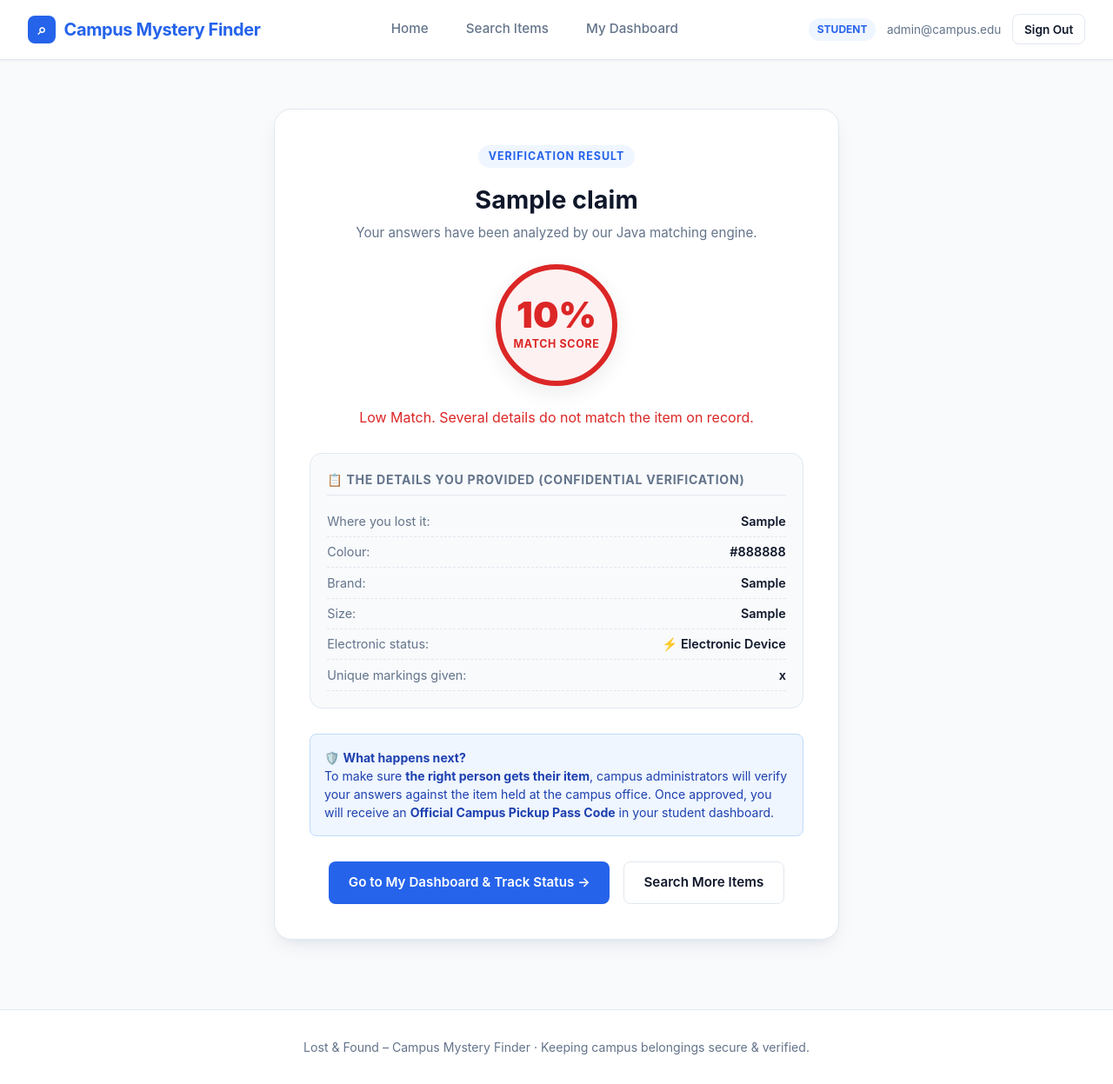
After one commit to Pavankumar-1717/Campus-Mystery-Finder, a Spring Boot app: page /claim/result/1 in a window 1280 px wide. The commit adds this page. Shown: the whole page at 87% size. Run offline with Spring Boot 4, Linux system fonts and the light colour scheme; a user stored in the database is signed in; data comes from the database, SQL or seed files in the repository; tables that the repository leaves empty hold one stand-in row (values such as "Sample post").

Commit message:
Upload project folder

```diff
--- a/src/main/java/com/campus/lostfound/controller/ClaimController.java
+++ b/src/main/java/com/campus/lostfound/controller/ClaimController.java
@@ -53,7 +53,8 @@ public class ClaimController {
     }
 
     /**
-     * Processes claimant's verification answers, scores match, stores claim for admin
+     * Processes claimant's verification answers, scores match, stores claim for admin,
+     * and shows the immediate matching percentage result.
      */
     @PostMapping("/{itemId}")
     public String processClaim(@PathVariable Long itemId,
@@ -66,22 +67,46 @@ public class ClaimController {
 
         try {
             Claim savedClaim = claimService.submitClaim(claim, proofImage, itemId, currentUser.getEmail());
-            int score = savedClaim.getMatchScore();
-
-            String message;
-            if (score >= 75) {
-                message = "Verification submitted! High match score (" + score + "%). Your claim has been prioritized for admin approval.";
-            } else if (score >= 45) {
-                message = "Verification submitted! Moderate match score (" + score + "%). The administrator will review your answers against the object.";
-            } else {
-                message = "Verification submitted! Match score: " + score + "%. The administrator will review your answers.";
-            }
-
-            redirect.addFlashAttribute("success", message);
-            return "redirect:/student/dashboard";
+            return "redirect:/claim/result/" + savedClaim.getId();
         } catch (IllegalArgumentException | IOException ex) {
             redirect.addFlashAttribute("error", "Failed to submit claim: " + ex.getMessage());
             return "redirect:/claim/" + itemId;
         }
     }
+
+    /**
+     * Displays the immediate matching percentage and verification verdict to the lost person.
+     */
+    @GetMapping("/result/{claimId}")
+    public String claimResult(@PathVariable Long claimId, Model model, HttpSession session) {
+        User currentUser = (User) session.getAttribute("currentUser");
+        if (currentUser == null) return "redirect:/login";
+
+        Claim claim = claimService.findById(claimId).orElse(null);
+        if (claim == null) return "redirect:/search";
+
+        Item item = itemService.findById(claim.getItemId()).orElse(null);
+
+        model.addAttribute("currentUser", currentUser);
+        model.addAttribute("claim", claim);
+        model.addAttribute("item", item);
+        model.addAttribute("matchScore", claim.getMatchScore());
+
+        String verdict;
+        String verdictColor;
+        if (claim.getMatchScore() >= 75) {
+            verdict = "High Match! High probability this is your belonging.";
+            verdictColor = "#059669";
+        } else if (claim.getMatchScore() >= 45) {
+            verdict = "Moderate Match. Some characteristics match the found item.";
+            verdictColor = "#d97706";
+        } else {
+            verdict = "Low Match. Several details do not match the item on record.";
+            verdictColor = "#dc2626";
+        }
+        model.addAttribute("verdict", verdict);
+        model.addAttribute("verdictColor", verdictColor);
+
+        return "claim_result";
+    }
 }
--- /dev/null
+++ b/src/main/resources/templates/claim_result.html
@@ -0,0 +1,162 @@
+<!DOCTYPE html>
+<html lang="en" xmlns:th="http://www.thymeleaf.org">
+<head>
+  <meta charset="UTF-8">
+  <meta name="viewport" content="width=device-width, initial-scale=1.0">
+  <title>Verification Match Result · Campus Mystery Finder</title>
+  <link rel="stylesheet" th:href="@{/css/style.css}">
+  <style>
+    .result-card {
+      max-width: 650px;
+      margin: 1.5rem auto 3rem;
+      background: #ffffff;
+      border: 1px solid var(--border);
+      border-radius: var(--radius-lg);
+      padding: 2.5rem;
+      text-align: center;
+      box-shadow: var(--shadow);
+    }
+    .score-circle {
+      width: 140px;
+      height: 140px;
+      border-radius: 50%;
+      margin: 1.5rem auto;
+      display: flex;
+      flex-direction: column;
+      align-items: center;
+      justify-content: center;
+      box-shadow: 0 8px 24px rgba(0, 0, 0, 0.08);
+      border: 6px solid;
+    }
+    .score-number {
+      font-size: 2.6rem;
+      font-weight: 900;
+      line-height: 1;
+    }
+    .score-label {
+      font-size: 0.78rem;
+      text-transform: uppercase;
+      font-weight: 700;
+      letter-spacing: 0.05em;
+      margin-top: 0.2rem;
+    }
+    .answers-summary {
+      background: #f8fafc;
+      border: 1px solid var(--border);
+      border-radius: var(--radius);
+      padding: 1.2rem;
+      margin: 1.8rem 0;
+      text-align: left;
+    }
+    .answers-summary h4 {
+      font-size: 0.88rem;
+      text-transform: uppercase;
+      letter-spacing: 0.05em;
+      color: var(--text-muted);
+      margin-bottom: 0.8rem;
+      border-bottom: 1px solid var(--border);
+      padding-bottom: 0.4rem;
+    }
+    .summary-row {
+      display: flex;
+      justify-content: space-between;
+      font-size: 0.9rem;
+      padding: 0.4rem 0;
+      border-bottom: 1px dashed #e2e8f0;
+    }
+    .summary-row .label { color: var(--text-muted); }
+    .summary-row .val { font-weight: 600; color: #0f172a; text-align: right; }
+  </style>
+</head>
+<body>
+
+<header class="topbar">
+  <a class="brand" href="/">
+    <div class="brand-icon">⌕</div>
+    <span>Campus Mystery Finder</span>
+  </a>
+  <div class="nav-links">
+    <a href="/">Home</a>
+    <a href="/search">Search Items</a>
+    <a href="/student/dashboard">My Dashboard</a>
+  </div>
+  <div class="nav-user">
+    <span class="badge-role student">STUDENT</span>
+    <span th:text="${currentUser.email}" style="font-size: 0.85rem; color: var(--text-muted);"></span>
+    <a href="/logout" class="button outline sm">Sign Out</a>
+  </div>
+</header>
+
+<main>
+  <div class="result-card">
+    <span class="eyebrow">VERIFICATION RESULT</span>
+    <h1 style="font-size: 1.8rem; margin: 0.4rem 0;" th:text="${claim.itemName}"></h1>
+    <p style="color: var(--text-muted); font-size: 0.95rem;">
+      Your answers have been analyzed by our Java matching engine.
+    </p>
+
+    <!-- Visual Score Circle -->
+    <div class="score-circle"
+         th:style="'border-color: ' + ${verdictColor} + '; color: ' + ${verdictColor} + '; background: ' + ${verdictColor} + '10;'">
+      <div class="score-number" th:text="${matchScore + '%'}"></div>
+      <div class="score-label">MATCH SCORE</div>
+    </div>
+
+    <!-- Verdict Banner -->
+    <div style="margin: 0 auto; max-width: 460px; font-weight: 700; font-size: 1.1rem;"
+         th:style="'color: ' + ${verdictColor} + ';'"
+         th:text="${verdict}">
+    </div>
+
+    <!-- Your Submitted Answers Summary -->
+    <div class="answers-summary">
+      <h4>📋 The Details You Provided (Confidential Verification)</h4>
+      <div class="summary-row">
+        <span class="label">Where you lost it:</span>
+        <span class="val" th:text="${claim.claimLocation}"></span>
+      </div>
+      <div class="summary-row">
+        <span class="label">Colour:</span>
+        <span class="val" th:text="${claim.claimColour}"></span>
+      </div>
+      <div class="summary-row">
+        <span class="label">Brand:</span>
+        <span class="val" th:text="${claim.claimBrand != null && !claim.claimBrand.isEmpty() ? claim.claimBrand : 'Not specified'}"></span>
+      </div>
+      <div class="summary-row">
+        <span class="label">Size:</span>
+        <span class="val" th:text="${claim.claimSize}"></span>
+      </div>
+      <div class="summary-row">
+        <span class="label">Electronic status:</span>
+        <span class="val" th:text="${claim.claimIsElectronic ? '⚡ Electronic Device' : '📦 Non-electronic'}"></span>
+      </div>
+      <div class="summary-row" th:if="${claim.secretAnswer != null}">
+        <span class="label">Unique markings given:</span>
+        <span class="val" th:text="${claim.secretAnswer}"></span>
+      </div>
+    </div>
+
+    <!-- Security Next Steps Notice -->
+    <div style="background: #eff6ff; border: 1px solid #bfdbfe; border-radius: var(--radius-sm); padding: 1rem; text-align: left; font-size: 0.88rem; color: #1e40af; margin-bottom: 1.8rem;">
+      🛡️ <strong>What happens next?</strong><br>
+      To make sure <strong>the right person gets their item</strong>, campus administrators will verify your answers against the item held at the campus office. Once approved, you will receive an <strong>Official Campus Pickup Pass Code</strong> in your student dashboard.
+    </div>
+
+    <div style="display: flex; gap: 1rem; justify-content: center; flex-wrap: wrap;">
+      <a href="/student/dashboard" class="button primary">
+        Go to My Dashboard & Track Status →
+      </a>
+      <a href="/search" class="button outline">
+        Search More Items
+      </a>
+    </div>
+  </div>
+</main>
+
+<footer>
+  Lost & Found – Campus Mystery Finder · Keeping campus belongings secure & verified.
+</footer>
+
+</body>
+</html>
```
Also changed, not shown: src/main/java/com/campus/lostfound/service/MatchingEngineService.java (+28 -25 lines), src/main/resources/templates/details.html (+7 -7 lines), src/main/resources/templates/index.html (+8 -7 lines), src/main/resources/templates/search.html (+8 -9 lines).
